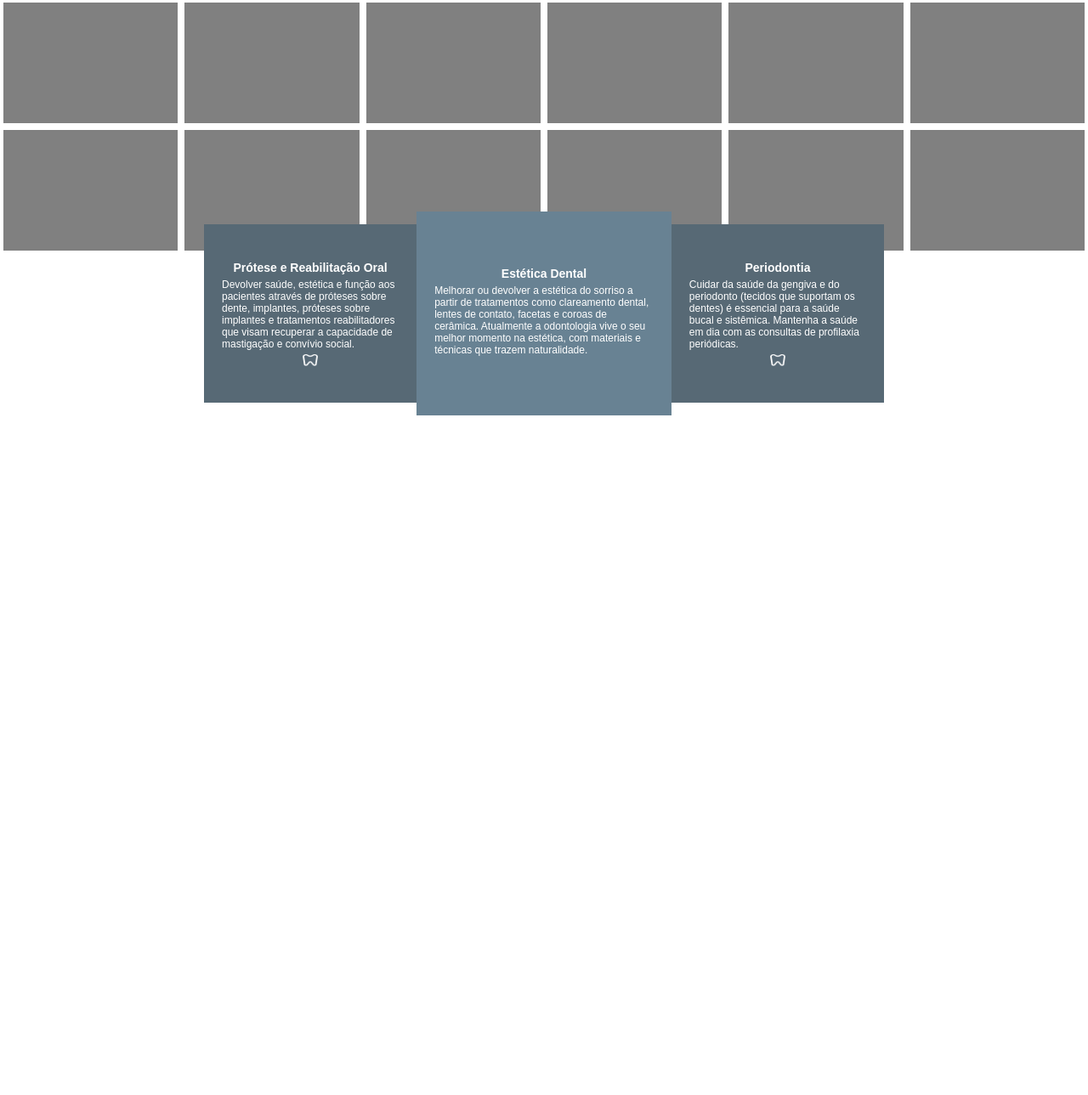
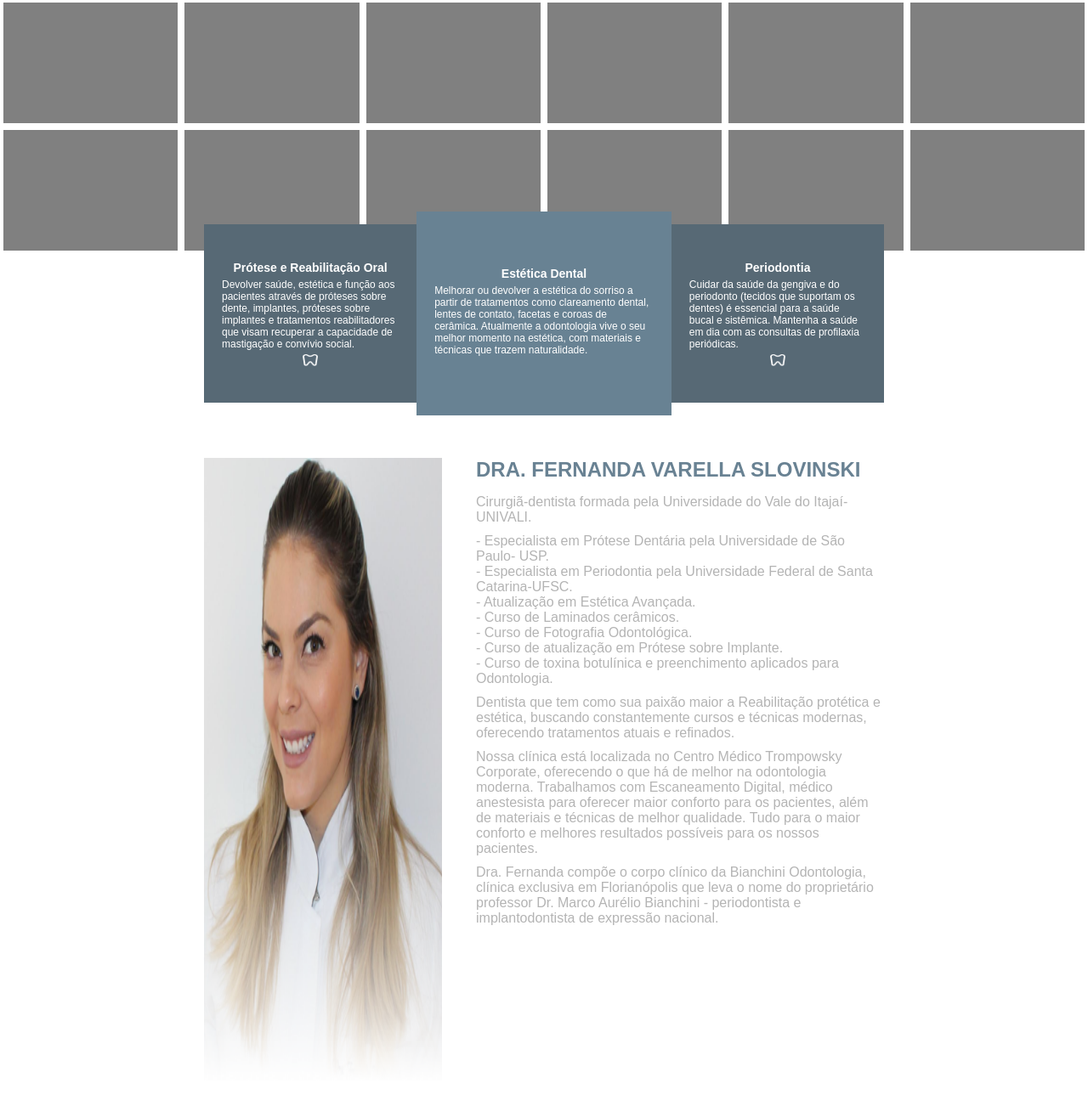
Before and after one commit to Carolbrandes/Site-Dentista-Fernanda-Slovinski, a PHP site: page / in a window 1280 px wide. Shown: the part 101-1390 px from the top of the page at 85% size. Before the commit the page ends 590 px from the top, so only its background shows below. Run offline with PHP 8.4, Linux system fonts and the light colour scheme; some web fonts are replaced.

Commit message:
fiz a secao profile

```diff
--- a/componentes/geral/geral.scss
+++ b/componentes/geral/geral.scss
@@ -12,3 +12,7 @@
         margin: 0 auto;
         padding: 2%;
 }
+
+p, ul{
+        margin-bottom: 10px;
+}
--- /dev/null
+++ b/componentes/titulos/titulos.scss
@@ -0,0 +1,6 @@
+.title01{
+        color: $azul03;
+        font-size: 24px;
+        text-transform: uppercase;
+        margin-bottom: 15px;
+}
--- a/index.php
+++ b/index.php
@@ -76,6 +76,40 @@
                 </div>
         </section>
 
+        <section class="profile">
+                <div class="context profile__container">
+                        <div class="profile__img"></div>
+                        <div class="profile__text">
+                                <h2 class="title01">DRA. FERNANDA VARELLA SLOVINSKI</h2>
+                                <p>Cirurgiã-dentista formada pela Universidade do Vale do Itajaí- UNIVALI.</p>
+
+                                <ul>
+                                        <li> - Especialista em Prótese Dentária pela Universidade de São Paulo- USP.</li>
+                                        <li> - Especialista em Periodontia pela Universidade Federal de Santa Catarina-UFSC.</li>
+                                        <li> - Atualização em Estética Avançada.</li>
+                                        <li> - Curso de Laminados cerâmicos.</li>
+                                        <li> - Curso de Fotografia Odontológica.</li>
+                                        <li> - Curso de atualização em Prótese sobre Implante.</li>
+                                        <li> - Curso de toxina botulínica e preenchimento aplicados para Odontologia.</li>
+                                </ul>
+
+                                <p>
+                                        Dentista que tem como sua paixão maior a Reabilitação protética e estética, buscando constantemente cursos e técnicas modernas, oferecendo tratamentos atuais e refinados.
+
+                                </p>
+                                <p>
+                                        Nossa clínica está localizada no Centro Médico Trompowsky Corporate, oferecendo o que há de melhor na odontologia moderna. Trabalhamos com Escaneamento Digital, médico anestesista para oferecer maior conforto para os pacientes, além de materiais e técnicas de melhor qualidade. Tudo para o maior conforto e melhores resultados possíveis para os nossos pacientes.
+                                </p>
+
+                                <p>
+                                        Dra. Fernanda compõe o corpo clínico da Bianchini Odontologia, clínica exclusiva em Florianópolis que leva o nome do proprietário professor Dr. Marco Aurélio Bianchini - periodontista e implantodontista de expressão nacional.
+                                </p>
+
+
+                        </div>
+                </div>
+        </section>
+
 
         <script src="js/menu.js"></script>
 
--- a/style/style.css
+++ b/style/style.css
@@ -13,6 +13,15 @@
   width: 90%;
   margin: 0 auto;
   padding: 2%; }
+
+p, ul {
+  margin-bottom: 10px; }
+
+.title01 {
+  color: #698293;
+  font-size: 24px;
+  text-transform: uppercase;
+  margin-bottom: 15px; }
 
 .main-header {
   margin-bottom: 100px; }
@@ -124,4 +133,34 @@
     height: 8%;
     max-height: 20px; }
 
+.profile > .context {
+  max-width: 800px;
+  padding: 0; }
+.profile__container {
+  display: flex;
+  justify-content: space-between;
+  height: 750px; }
+  @media screen and (max-width: 700px) {
+    .profile__container {
+      flex-direction: column;
+      align-items: center;
+      height: auto; } }
+.profile__img {
+  width: 35%;
+  height: 100%;
+  background-image: url(../imagens/img_perfil.png);
+  background-size: 100% 100%; }
+  @media screen and (max-width: 700px) {
+    .profile__img {
+      width: 100%;
+      height: 400px;
+      margin-bottom: 15px; } }
+.profile__text {
+  width: 60%; }
+  .profile__text ul {
+    list-style-type: none; }
+  @media screen and (max-width: 700px) {
+    .profile__text {
+      width: 100%; } }
+
 /*# sourceMappingURL=style.css.map */
--- a/style/style.scss
+++ b/style/style.scss
@@ -1,6 +1,8 @@
 @import '../componentes/cores/cores.scss';
 @import '../componentes/fonts/fonts.scss';
 @import '../componentes/geral/geral.scss';
+@import '../componentes/titulos/titulos.scss';
 @import '../componentes/menu/menu.scss';
 @import '../componentes/galeria/gallery.scss';
 @import '../componentes/cards/cards.scss';
+@import '../componentes/profile/profile.scss';
```
Also changed, not shown: componentes/profile/profile.scss (added, +45 -0 lines), componentes/texto/texto.scss (deleted), 1 other file.
